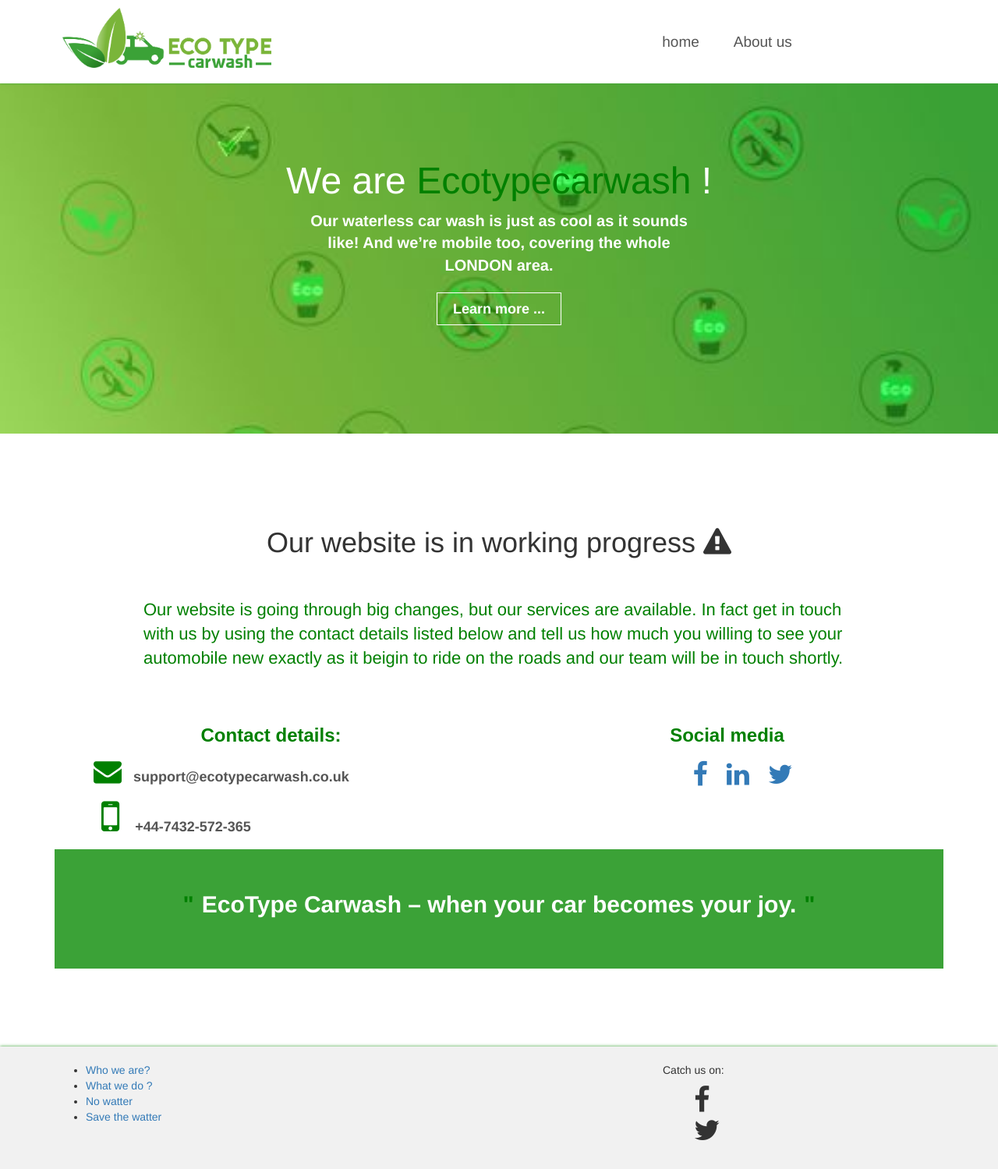
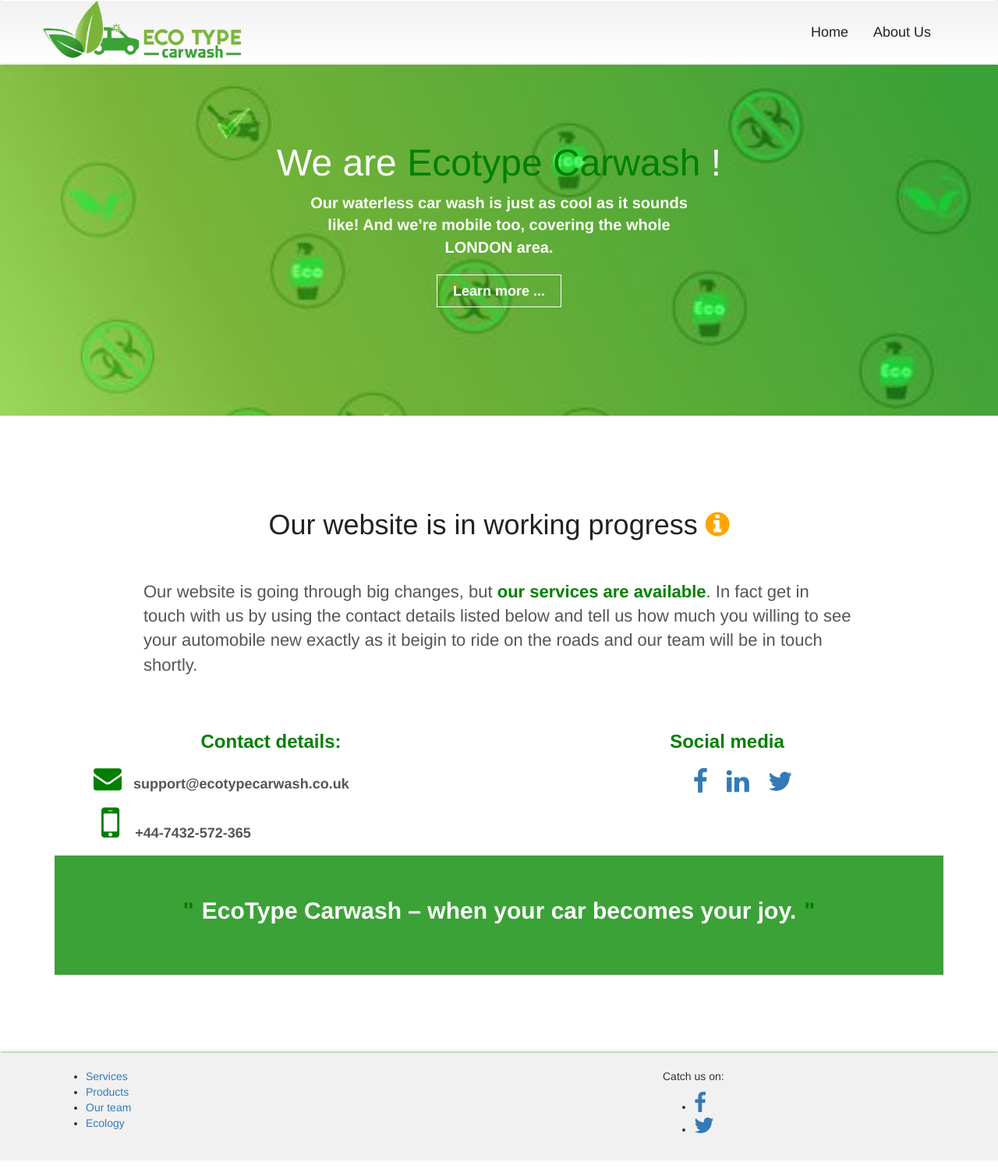
Before and after one commit to dorultan/ecotypecarwash, a website: page public/index.html in a window 1280 px wide. Shown: the whole page at 78% size. Drawn offline with nearby package versions, Linux system fonts and the light colour scheme; some packages are replaced by stand-ins of ours.

Commit message:
new page

```diff
--- a/public/css/style.css
+++ b/public/css/style.css
@@ -8,7 +8,69 @@
 	height: 100%;
 }
 
-.navbar-f {
+.navbar {
+ 	background: linear-gradient(0deg, #ffffff, #f1f1f1);
+ 	padding: 0;
+ 	margin: 0;
+ 	box-shadow: 0 0 2px 0 #999;
+ }
+
+.navbar .nav {
+	margin-top: 14px;
+	position: relative;
+	padding: 0;
+	margin-top: auto;
+	margin-bottom: auto;
+	padding: 0;
+}
+
+.navbar .nav li {
+	height: 100%;
+}
+
+.navbar .nav li:first-child {
+	height: 100%;
+}
+
+/*demo*/
+
+/*end*/
+.navbar .nav li a {
+	font-size: 18px;
+	padding: 30px 16px;
+	color: #222;
+}
+
+.navbar .nav li a:hover {
+	background: #7AB539;
+	color: #fff;
+	transition: all .5s;
+	-webkit-transition: all .5s;
+}
+
+.navbar .nav li a:active {
+	background: #42B72A;
+	transition: all 1s;
+}
+
+.navbar .nav li a:focus {
+	background: #42B72A;
+	transition: all 1s;
+	color: #fff;
+}
+
+.navbar .navbar-header .navbar-brand {
+	height: auto;
+	padding: 0;
+}
+
+.navbar .navbar-header .navbar-brand img {
+	height: 80px;
+	margin: auto 0;
+	padding: 0 0 7px 0;
+}
+
+/*.navbar-f {
 	position: fixed;
 	z-index: 100;
 	width: 100%;
@@ -46,7 +108,7 @@
 	font-size: 19px;
 	color: #555;
 	padding: 0 20px;
-}
+}*/
 
 /*end nav*/
 
@@ -57,8 +119,8 @@
 	height: 450px;
 	background: url('../images/contact-us.jpg');
 	position: relative;
-	top: 106px;
 	background-size: cover;
+	margin-top: -19px;
 }
 
 .header .container .title-w {
@@ -109,7 +171,6 @@
 	padding: 100px 0;
 	margin: 0;
 	position: relative;
-	top: 106px;
 }
 
 .main .container .title-w {
@@ -205,16 +266,12 @@
 	font-size: 17px;
 }
 
-.main .container .subtitle-w h2 {
-	color: green;
+.main .container .title-w h1 {
+	color: #222;
 }
 
-.main .container .subtitle-w h2 i {
-	color: red;
-}
-
-.main .container .row .col-md-6 .subtitle-w h2 {
-	color: #333;
+.main .container .title-w h1 i {
+	color: orange;
 }
 
 .main .container .row .col-md-6 .content-w p {
@@ -222,34 +279,38 @@
 }
 
 
-.main .container .content p:last-child {
+.main .container .content p {
+	color: #555;
+	font-size: 22px;
+}
+
+.main .container .content p span {
 	color: green;
-	font-size: 22px;
+	font-weight: bold;
 }
 
 /*about page*/
 
 .header-about {
 	width: 100%;
-	height: 450px;
 	background: linear-gradient(147.9deg,  #39B54A, #4ED478);
 	position: relative;
-	top: 106px;
+	margin-top: -19px;
 }
 
-.header-about .container .content-w,
-.header-contact .container .content-w  {
+.header-about .container .content-w {
 	max-width: 400px;
 	margin-left: auto;
 	margin-right: auto;
 	position: relative;
-	top: 130px;
+	top: 100px;
+	height: 450px;
 }
 
-.header-about .container .title-w,
-.header-contact .container .content-w .title-w {
+.header-about .container .title-w {
 	width: 100%;
 	text-align: center;
+	position: relative;
 }
 
 .header-about .container .title-w h1,
@@ -287,7 +348,6 @@
 .about-section {
 	width: 100%;
 	position: relative;
-	top: 106px;
 }
 
 .about-section .container .title-w {
@@ -345,7 +405,6 @@
 	padding: 0;
 	background: #47C968;
 	position: relative;
-	top: 106px;
 }
 
 
@@ -443,7 +502,6 @@
 	padding: 20px;
 	box-shadow: 0 0 4px 0 #3BA237;
 	background: #f1f1f1;
-	top: 106px;
 }
 
 
--- a/public/index.html
+++ b/public/index.html
@@ -1,28 +1,34 @@
 <!DOCTYPE html>
 <html ng-app="ecotypeCarwash">
 <head>
-	<title>Demo</title>
+	<title>Home</title>
+  <meta name="viewport" content="width=device-width, initial-scale=1.0">
+  <meta name="Eco wash" content="We exculde the water from car wash. Because of the products we use, we don't need to use water to clean the exterior of your automobile.">
+  <meta name="No water" content="We exculde the water from car wash. Because of the products we use, we don't need to use water to clean the exterior of your automobile.">
 	<link rel="stylesheet" type="text/css" href="css/style.css">
+  <link rel="shortcut icon" href="images/ecotypecarwash.png" />
 	<link rel="stylesheet" href="https://maxcdn.bootstrapcdn.com/bootstrap/3.3.7/css/bootstrap.min.css" integrity="sha384-BVYiiSIFeK1dGmJRAkycuHAHRg32OmUcww7on3RYdg4Va+PmSTsz/K68vbdEjh4u" crossorigin="anonymous">
 	<link rel="stylesheet" type="text/css" href="css/font-awesome-4.7.0/css/font-awesome.min.css">
 </head>
 <body>
-<nav class="navbar-f">
- <div class="container">
-   <div class="row">
-    <div class="col-md-6">
-     <div class="logo-w">
-      <img src="images/ecotypecarwash.png" alt="Eco car wash">
-     </div>
+<nav class="navbar">
+  <div class="container">
+    <!-- Brand and toggle get grouped for better mobile display -->
+    <div class="navbar-header">
+      <button type="button" class="navbar-toggle collapsed" data-toggle="collapse" data-target="#bs-example-navbar-collapse-1" aria-expanded="false">
+        <span class="sr-only">Toggle navigation</span>
+        <span class="fa fa-bars fa-3x"></span>
+      </button>
+      <a class="navbar-brand" href="#/"><img src="images/logo/ecotypecarwash.png"></a>
     </div>
-    <div class="col-md-6">
-     <div class="link">
-      <a href="#/">home</a>
-      <a href="#/about">About us</a>
-     </div>
-    </div>
-   </div>
- </div>
+    <!-- Collect the nav links, forms, and other content for toggling -->
+    <div class="collapse navbar-collapse" id="bs-example-navbar-collapse-1">
+      <ul class="nav navbar-nav navbar-right">
+        <li><a href="/" class="active">Home</a></li>
+        <li><a href="#/about">About Us</a></li>
+      </ul>
+    </div><!-- /.navbar-collapse -->
+  </div><!-- /.container-->
 </nav>
 <div ng-view>
 
@@ -30,18 +36,18 @@
  <footer>
   <div class="container">
    <div class="row">
-   <div class="col-md-4">
+   <div class="col-xs-4">
     <ul>
-     <li><a href="#">Who we are?</a></li>
-     <li><a href="#">What we do ?</a></li>
-     <li><a href="#">No watter</a></li>
-     <li><a href="#">Save the watter</a></li>
+     <li><a href="#">Services</a></li>
+     <li><a href="#">Products</a></li>
+     <li><a href="#">Our team</a></li>
+     <li><a href="#">Ecology</a></li>
     </ul>
    </div>
-   <div class="col-md-4">
+   <div class="col-xs-4">
 
    </div>
-   <div class="col-md-4">
+   <div class="col-xs-4">
      <p>Catch us on:</p>
     <div class="social">
      <ul>
@@ -53,6 +59,11 @@
   </div>
   </div>
  </footer>
+<script
+  src="https://code.jquery.com/jquery-3.2.1.slim.min.js"
+  integrity="sha256-k2WSCIexGzOj3Euiig+TlR8gA0EmPjuc79OEeY5L45g="
+  crossorigin="anonymous"></script>
+<script src="https://maxcdn.bootstrapcdn.com/bootstrap/3.3.7/js/bootstrap.min.js" integrity="sha384-Tc5IQib027qvyjSMfHjOMaLkfuWVxZxUPnCJA7l2mCWNIpG9mGCD8wGNIcPD7Txa" crossorigin="anonymous"></script>
 <script src="https://ajax.googleapis.com/ajax/libs/angularjs/1.2.25/angular.min.js"></script>
 <script src="https://ajax.googleapis.com/ajax/libs/angularjs/1.2.25/angular-route.min.js"></script>
 
--- a/public/views/home.html
+++ b/public/views/home.html
@@ -1,20 +1,20 @@
 <div class="header">
  <div class="container">
   <div class="title-w">
-   <h1>We are <span>Ecotypecarwash </span> !</h1>
+   <h1>We are <span>Ecotype Carwash </span> !</h1>
    <p>Our waterless car wash is just as cool as it sounds like! And we’re mobile too, covering the whole LONDON area. </p>
-   <a href="#">Learn more ...</a>
+   <a href="#/about">Learn more ...</a>
   </div>
  </div>
 </div>
 <main class="main">
  <div class="container">
   <div class="title-w">
-   <h1>Our website is in working progress <i class="fa fa-exclamation-triangle"></i></h1>
+   <h1>Our website is in working progress <i class="fa fa-info-circle"></i></h1>
    </div>
   <div class="content-w">
     <div class="content">
-     <p>Our website is going through big changes, but our services are <span>available</span>. In fact get in touch with us by using the contact details listed below and tell us how much you willing to see your automobile new exactly as it beigin to ride on the roads and our team will be in touch shortly.</p>
+     <p>Our website is going through big changes, but <span>our services are available</span>. In fact get in touch with us by using the contact details listed below and tell us how much you willing to see your automobile new exactly as it beigin to ride on the roads and our team will be in touch shortly.</p>
     </div>
     <div class="row">
      <div class="col-md-6 col-xs-12">
```
